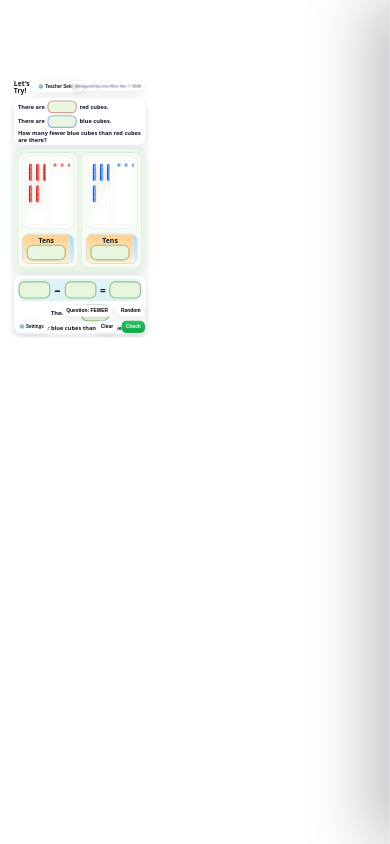
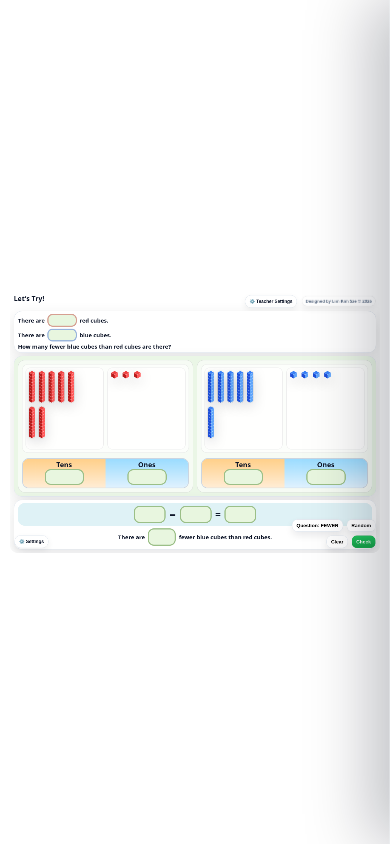
Before and after one commit to limkimsze-maker/P1_How_Many_More_or_How_Many_Fewer, a plain HTML site: page index.html in a window 390 px wide. Drawn offline with Linux system fonts and the light colour scheme.

Commit message:
Center activity stage on mobile

```diff
--- a/index.html
+++ b/index.html
@@ -67,7 +67,7 @@
 
     .viewport{
       position:fixed; inset:0;
-      display:flex; align-items:center; justify-content:center;
+      overflow:hidden;
       padding: 10px;
     }
     .stage{
@@ -76,7 +76,10 @@
       transform-origin: top left;
       background:#fff;
       border-radius: 18px;
-      position:relative;
+      position:absolute;
+      left:0;
+      top:0;
+      will-change:transform;
       overflow:hidden;
     }
 
@@ -564,6 +567,8 @@
     }
     .switch:checked{ background: #22c55e; border-color:#16a34a; }
     .switch:checked::after{ transform: translateX(24px); }
+
+    @media(max-width:799px){body.drawer-open .viewport{padding-right:10px}}
   </style>
 </head>
 
@@ -773,17 +778,20 @@
     const drawer = document.getElementById('drawer');
 
     function fitStage(){
-      const pad = 20;
-      const vw = Math.max(320, window.innerWidth - pad);
-      const vh = Math.max(320, window.innerHeight - pad);
-
+      const margin = 10;
       const drawerOpen = document.body.classList.contains('drawer-open');
-      const dw = drawerOpen ? drawer.getBoundingClientRect().width : 0;
-      const availW = Math.max(320, vw - dw);
-
-      const s = Math.min(availW / BASE_W, vh / BASE_H);
+      const reserveDrawer = drawerOpen && window.innerWidth >= 800;
+      const drawerWidth = reserveDrawer ? drawer.getBoundingClientRect().width : 0;
+      const availW = Math.max(260, window.innerWidth - drawerWidth - margin * 2);
+      const availH = Math.max(260, window.innerHeight - margin * 2);
+      const s = Math.min(availW / BASE_W, availH / BASE_H, 1);
+      const left = margin + Math.max(0, (availW - BASE_W * s) / 2);
+      const top = margin + Math.max(0, (availH - BASE_H * s) / 2);
+      stage.style.left = `${left}px`;
+      stage.style.top = `${top}px`;
       stage.style.transform = `scale(${s})`;
     }
+    window.addEventListener('load', fitStage);
     window.addEventListener('resize', fitStage);
     window.addEventListener('orientationchange', fitStage);
 
```
